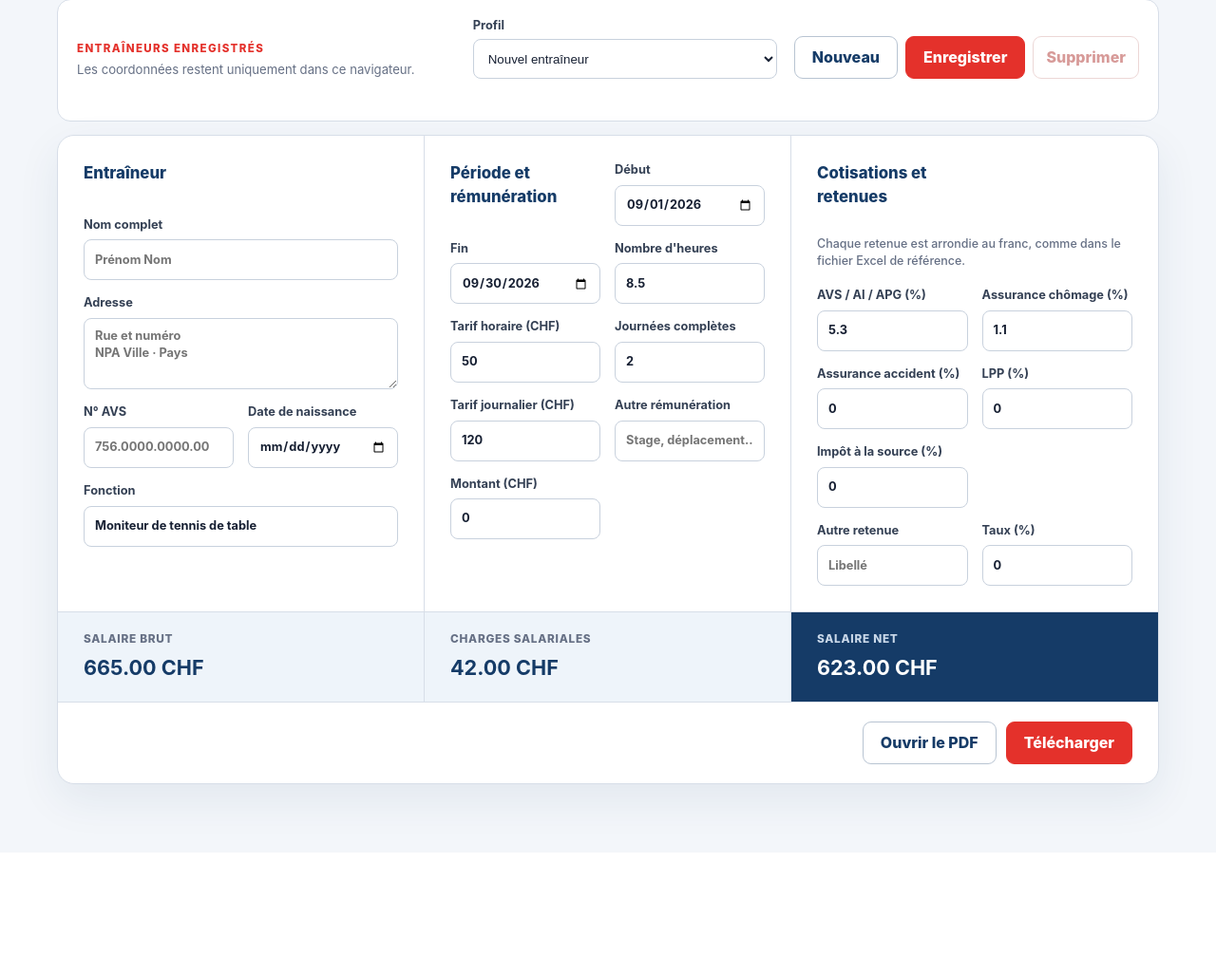
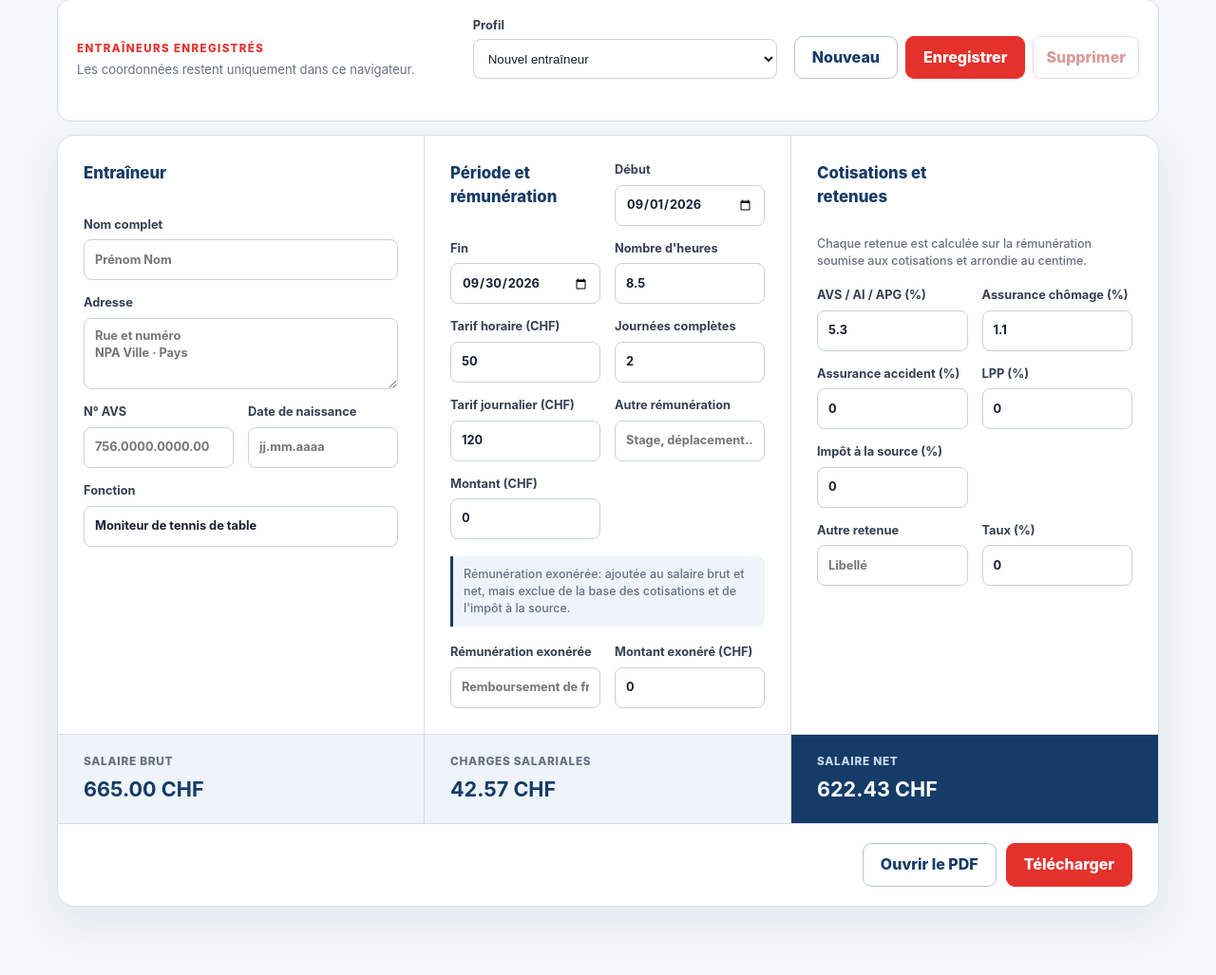
Before and after one commit to grigolet/meyrin-fiche-paye, a Flask app: page / in a window 1280 px wide. Shown: the part 275-1302 px from the top of the page at 95% size. Before the commit the page ends 1153 px from the top, so only its background shows below. Run offline with Flask 3, Linux system fonts and the light colour scheme.

Commit message:
Support exempt pay and cent rounding

```diff
--- a/app.py
+++ b/app.py
@@ -55,10 +55,12 @@ def dec(value: str | None, default: str = "0") -> Decimal:
 
 
 def display_date(value: str) -> str:
-    try:
-        return datetime.strptime(value, "%Y-%m-%d").strftime("%d.%m.%Y")
-    except ValueError:
-        return value
+    for date_format in ("%Y-%m-%d", "%d.%m.%Y"):
+        try:
+            return datetime.strptime(value, date_format).strftime("%d.%m.%Y")
+        except ValueError:
+            continue
+    return value
 
 
 def filename_part(value: str) -> str:
@@ -143,13 +145,18 @@ def salary_pdf(form) -> tuple[bytes, str]:
     days = dec(form.get("days"))
     daily_rate = dec(form.get("daily_rate"))
     other_amount = dec(form.get("other_amount"))
+    tax_exempt_amount = dec(form.get("tax_exempt_amount"))
     gross_lines = [
         ("Heures", hours, "heure", hourly_rate, hours * hourly_rate),
         ("Journées complètes", days, "jour", daily_rate, days * daily_rate),
     ]
     if other_amount or form.get("other_description", "").strip():
         gross_lines.append((form.get("other_description", "Autre rémunération").strip(), Decimal("1"), "forfait", other_amount, other_amount))
-    gross = sum((row[4] for row in gross_lines), Decimal("0"))
+    contribution_base = sum((row[4] for row in gross_lines), Decimal("0"))
+    if tax_exempt_amount or form.get("tax_exempt_description", "").strip():
+        tax_exempt_label = form.get("tax_exempt_description", "Rémunération exonérée").strip() or "Rémunération exonérée"
+        gross_lines.append((f"{tax_exempt_label} (exonéré)", Decimal("1"), "forfait", tax_exempt_amount, tax_exempt_amount))
+    gross = contribution_base + tax_exempt_amount
 
     deduction_specs = [
         ("AVS / AI / APG", dec(form.get("avs_rate"), "5.3")),
@@ -165,7 +172,7 @@ def salary_pdf(form) -> tuple[bytes, str]:
 
     deductions = []
     for label, rate in deduction_specs:
-        amount = (gross * rate / Decimal("100")).quantize(Decimal("1"), rounding=ROUND_HALF_UP)
+        amount = (contribution_base * rate / Decimal("100")).quantize(Decimal("0.01"), rounding=ROUND_HALF_UP)
         deductions.append((label, rate, amount))
     total_deductions = sum((row[2] for row in deductions), Decimal("0"))
     net = gross - total_deductions
@@ -234,7 +241,7 @@ def salary_pdf(form) -> tuple[bytes, str]:
 
     ded_data = [[p("Désignation", st["table_header"]), p("Base", st["table_header"]), p("Taux", st["table_header"]), p("Retenue", st["table_header"])]]
     for label, rate, amount in deductions:
-        ded_data.append([p(label, st["body"]), p(money(gross), st["right"]), p(f"{rate.normalize()} %", st["right"]), p(money(amount), st["right"])])
+        ded_data.append([p(label, st["body"]), p(money(contribution_base), st["right"]), p(f"{rate.normalize()} %", st["right"]), p(money(amount), st["right"])])
     ded_data.append([p("Total des cotisations", st["right_bold"]), "", "", p(money(total_deductions), st["right_bold"])])
     ded = Table(ded_data, colWidths=[76 * mm, 38 * mm, 28 * mm, 36 * mm], repeatRows=1)
     ded.setStyle(TableStyle([
--- a/static/app.js
+++ b/static/app.js
@@ -3,7 +3,13 @@ const number = (value) => {
   return Number.isFinite(parsed) ? parsed : 0;
 };
 const chf = (value) => `${value.toFixed(2)} CHF`;
+const roundCents = (value) => Math.round((value + 1e-9) * 100) / 100;
 const PROFILE_KEY = "meyrinCTT.trainerProfiles.v1";
+
+function displayBirthDate(value) {
+  const match = /^(\d{4})-(\d{2})-(\d{2})$/.exec(value || "");
+  return match ? `${match[3]}.${match[2]}.${match[1]}` : (value || "");
+}
 
 const profileSelect = document.getElementById("trainer-profile");
 const profileStatus = document.getElementById("profile-status");
@@ -63,7 +69,7 @@ function applyProfile(profile) {
   salaryForm.trainer_name.value = profile.name || "";
   salaryForm.trainer_address.value = profile.address || "";
   salaryForm.avs_number.value = profile.avsNumber || "";
-  salaryForm.birth_date.value = profile.birthDate || "";
+  salaryForm.birth_date.value = displayBirthDate(profile.birthDate);
   salaryForm.role.value = profile.role || "Moniteur de tennis de table";
   invoiceForm.invoice_trainer_name.value = profile.name || "";
   invoiceForm.invoice_trainer_address.value = profile.address || "";
@@ -87,11 +93,12 @@ document.querySelectorAll(".tab").forEach((button) => {
 
 const salaryForm = document.querySelector('[data-calculator="salary"]');
 function updateSalary() {
-  const gross = number(salaryForm.hours.value) * number(salaryForm.hourly_rate.value)
+  const contributionBase = number(salaryForm.hours.value) * number(salaryForm.hourly_rate.value)
     + number(salaryForm.days.value) * number(salaryForm.daily_rate.value)
     + number(salaryForm.other_amount.value);
+  const gross = contributionBase + number(salaryForm.tax_exempt_amount.value);
   const rates = ["avs_rate", "unemployment_rate", "accident_rate", "lpp_rate", "withholding_rate", "extra_deduction_rate"];
-  const deductions = rates.reduce((total, name) => total + Math.round(gross * number(salaryForm[name].value) / 100), 0);
+  const deductions = rates.reduce((total, name) => total + roundCents(contributionBase * number(salaryForm[name].value) / 100), 0);
   salaryForm.querySelector('[data-total="gross"]').textContent = chf(gross);
   salaryForm.querySelector('[data-total="deductions"]').textContent = chf(deductions);
   salaryForm.querySelector('[data-total="net"]').textContent = chf(gross - deductions);
--- a/static/style.css
+++ b/static/style.css
@@ -52,6 +52,7 @@ input, textarea { width: 100%; min-height: 43px; border: 1px solid #c8d1dd; bord
 textarea { resize: vertical; }
 input:focus, textarea:focus { border-color: var(--blue); box-shadow: 0 0 0 3px rgba(21, 59, 103, .11); }
 .field-note { margin: -4px 0 3px; color: var(--muted); font-size: .78rem; font-weight: 500; }
+.field-note.exempt-note { margin-top: 3px; padding: 10px 11px; border-left: 3px solid var(--blue); background: var(--pale); border-radius: 0 7px 7px 0; }
 .summary { display: grid; grid-template-columns: repeat(3, 1fr); border-top: 1px solid var(--line); background: var(--pale); }
 .summary div { padding: 20px 27px; display: flex; flex-direction: column; border-right: 1px solid var(--line); }
 .summary div:last-child { border-right: 0; }
--- a/templates/index.html
+++ b/templates/index.html
@@ -57,7 +57,7 @@
             <label class="wide">Nom complet<input name="trainer_name" placeholder="Prénom Nom" required></label>
             <label class="wide">Adresse<textarea name="trainer_address" rows="3" placeholder="Rue et numéro&#10;NPA Ville · Pays"></textarea></label>
             <label>N° AVS<input name="avs_number" placeholder="756.0000.0000.00"></label>
-            <label>Date de naissance<input type="date" name="birth_date"></label>
+            <label>Date de naissance<input type="text" inputmode="numeric" name="birth_date" placeholder="jj.mm.aaaa" pattern="(?:0[1-9]|[12][0-9]|3[01])\.(?:0[1-9]|1[0-2])\.[0-9]{4}" title="Utilisez le format jj.mm.aaaa"></label>
             <label class="wide">Fonction<input name="role" value="Moniteur de tennis de table"></label>
           </fieldset>
 
@@ -71,11 +71,14 @@
             <label>Tarif journalier (CHF)<input type="number" inputmode="decimal" name="daily_rate" step="0.01" min="0" value="120"></label>
             <label>Autre rémunération<input name="other_description" placeholder="Stage, déplacement…"></label>
             <label>Montant (CHF)<input type="number" inputmode="decimal" name="other_amount" step="0.01" value="0"></label>
+            <p class="field-note wide exempt-note">Rémunération exonérée: ajoutée au salaire brut et net, mais exclue de la base des cotisations et de l'impôt à la source.</p>
+            <label>Rémunération exonérée<input name="tax_exempt_description" placeholder="Remboursement de frais…"></label>
+            <label>Montant exonéré (CHF)<input type="number" inputmode="decimal" name="tax_exempt_amount" step="0.01" min="0" value="0"></label>
           </fieldset>
 
           <fieldset>
             <legend>Cotisations et retenues</legend>
-            <p class="field-note wide">Chaque retenue est arrondie au franc, comme dans le fichier Excel de référence.</p>
+            <p class="field-note wide">Chaque retenue est calculée sur la rémunération soumise aux cotisations et arrondie au centime.</p>
             <label>AVS / AI / APG (%)<input type="number" inputmode="decimal" name="avs_rate" step="0.001" min="0" value="5.3"></label>
             <label>Assurance chômage (%)<input type="number" inputmode="decimal" name="unemployment_rate" step="0.001" min="0" value="1.1"></label>
             <label>Assurance accident (%)<input type="number" inputmode="decimal" name="accident_rate" step="0.001" min="0" value="0"></label>
```
Also changed, not shown: tests/test_app.py (+37 -2 lines), README.md.
